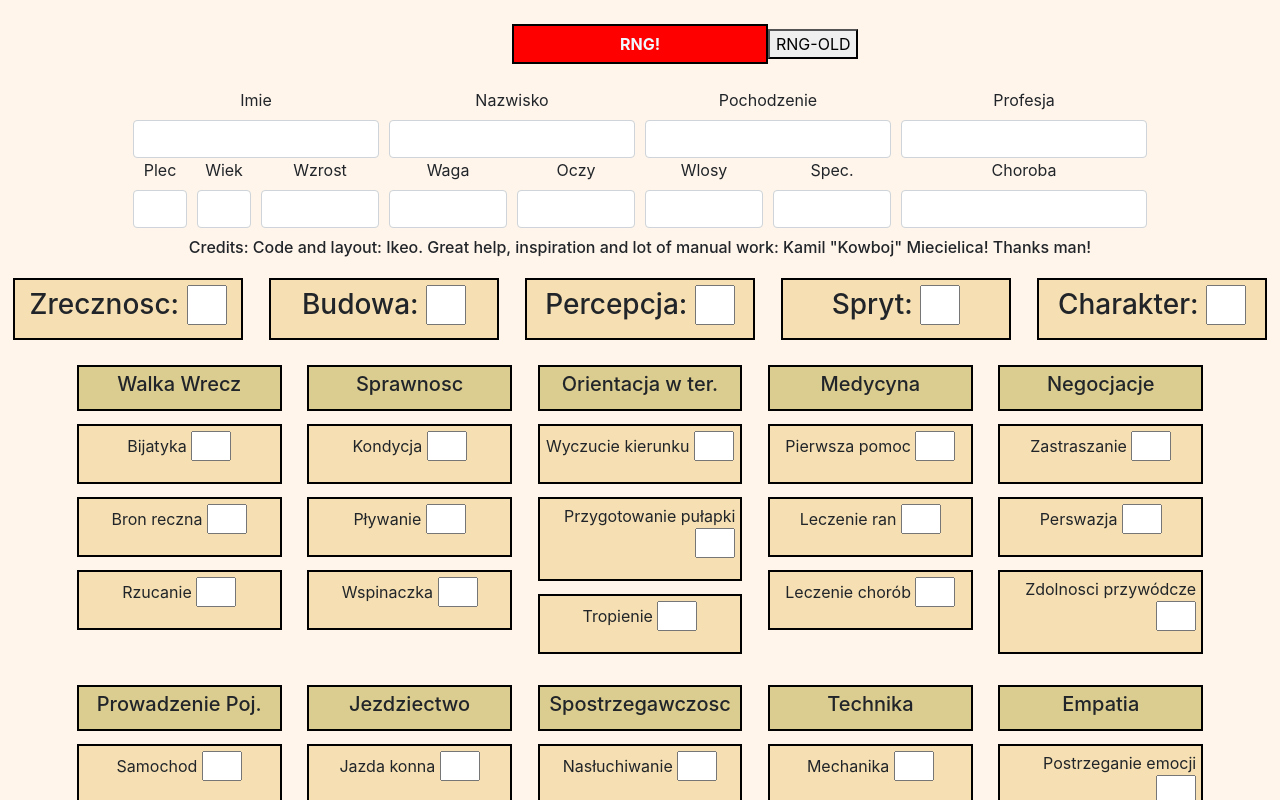
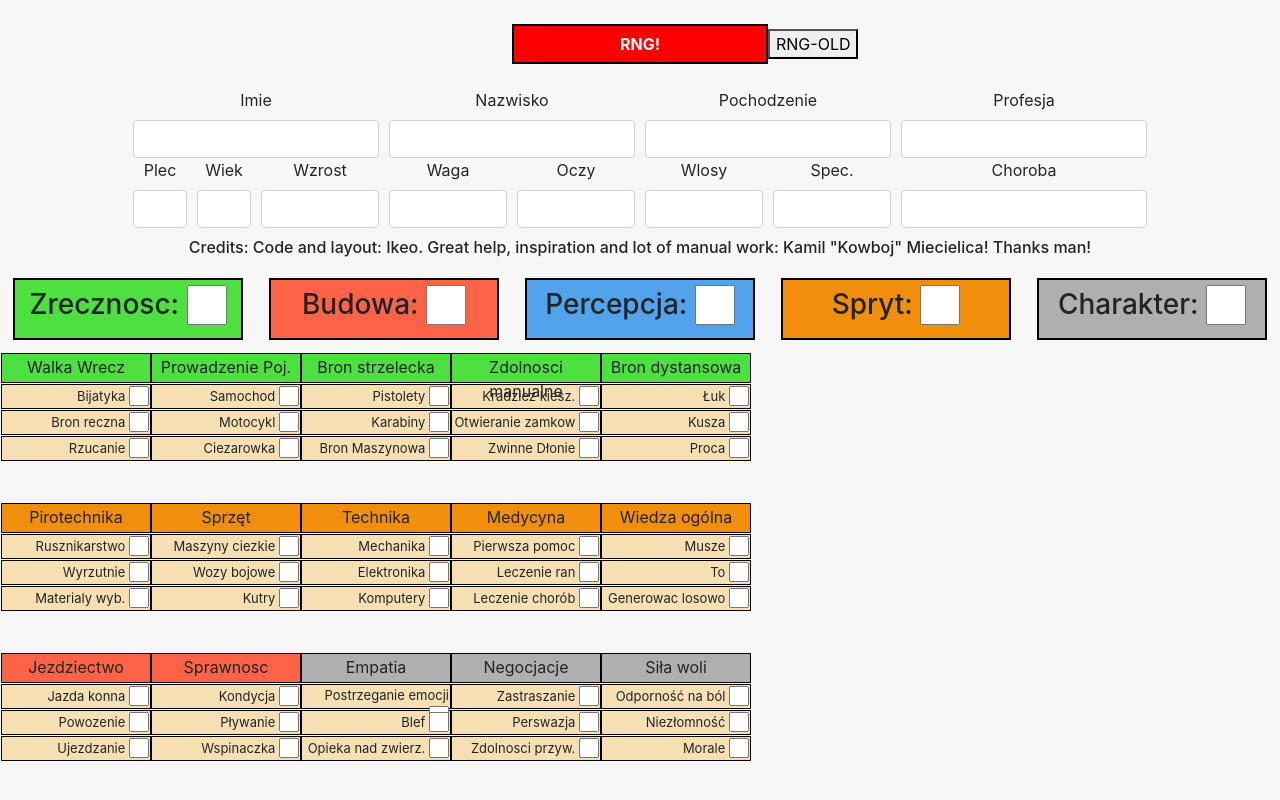
Before and after one commit to IkeoMajesty/nscs, a React (Create React App) app: page / in a window 1280 px wide. Shown: the top 800 px of the page. Built offline with nearby package versions, Linux system fonts and the light colour scheme.

Commit message:
Color coded CSS

```diff
--- a/src/App.css
+++ b/src/App.css
@@ -32,53 +32,144 @@
   }
 }
 
-.statyContener{
+.statyContenerZr{
   text-align: center;
   display: flexbox;
-  justify-items: center;
-  align-items: center;
+
   width: 18vw;
 
   padding: 5px;
   margin: 1vw;
-  background-color: #f6e0b3;
+  background-color: rgb(77, 224, 64);
   border: 2px solid black;
 }
+.statyContenerBu{
+  text-align: center;
+  display: flexbox;
+
+  width: 18vw;
+
+  padding: 5px;
+  margin: 1vw;
+  background-color: tomato;
+  border: 2px solid black;
+}
+.statyContenerPr{
+  text-align: center;
+  display: flexbox;
+
+  width: 18vw;
+
+  padding: 5px;
+  margin: 1vw;
+  background-color: rgb(82, 162, 236);
+  border: 2px solid black;
+}
+.statyContenerSp{
+  text-align: center;
+  display: flexbox;
+
+  width: 18vw;
+
+  padding: 5px;
+  margin: 1vw;
+  background-color: #f18e0b;
+  border: 2px solid black;
+}
+.statyContenerCh{
+  text-align: center;
+  display: flexbox;
+
+  width: 18vw;
+
+  padding: 5px;
+  margin: 1vw;
+  background-color: #afafaf;
+  border: 2px solid black;
+}
+
 
 .skillContener{
   text-align: end;
   display: flexbox;
-  justify-items: center;
-  align-items: center;
+  font-size: small;
+  height: 25px;
+  width: 150px;
+  padding:1px;
+  margin: 1px;
+  background-color: #f6e0b3;
+  border: 1px solid black;
+}
+.skillContenerTZr{
+  text-align: center;
+  display: flexbox;
 
+  height: 30px;
+  width: 150px;
+  padding: 1px;
+  margin: 1px;
+  background-color:rgb(77, 224, 64);
+  border: 1px solid black;
+}
+.skillContenerTBu{
+  text-align: center;
+  display: flexbox;
 
-  padding: 5px;
-  margin: 1vw;
-  background-color: #f6e0b3;
-  border: 2px solid black;
+  height: 30px;
+  width: 150px;
+  padding: 1px;
+  margin: 1px;
+  background-color: Tomato;
+  border: 1px solid black;
 }
-.skillContenerT{
-  text-align: end;
+.skillContenerTPr{
+  text-align: center;
   display: flexbox;
-  justify-items: center;
-  align-items: center;
 
+  height: 30px;
+  width: 150px;
+  padding: 1px;
+  margin: 1px;
+  background-color:rgb(82, 162, 236);
+  border: 1px solid black;
+}
+.skillContenerTSp{
+  text-align: center;
+  display: flexbox;
 
-  padding: 5px;
-  margin: 1vw;
-  background-color:#dbcc8f;
-  border: 2px solid black;
+  height: 30px;
+  width: 150px;
+  padding: 1px;
+  margin: 1px;
+  background-color:#f18e0b;
+  border: 1px solid black;
 }
-h5{
+.skillContenerTCh{
+  text-align: center;
+  display: flexbox;
+
+  height: 30px;
+  width: 150px;
+  padding: 1px;
+  margin: 1px;
+  background-color:#afafaf;
+  border: 1px solid black;
+}
+h7{
   text-align: center;
 
 }
 .skillWrap{
-  height: 40vh;
-  width: 18vw;
+  height: 100px;
+  width: 150px;
 }
 .statInput{
   width: 40px;
+}
+.statInputS{
+  width: 20px;
+  height: 20px;
+  margin-bottom: 2px;
 }
 .longText {
   width: 20vw;
@@ -107,7 +198,9 @@ h5{
 }
 .dataHeaderSk{
   display: flex;
-  justify-content: center;
+  justify-items: auto;
+  height: 150px;
+  width: 75%;
 }
 
 .buttonRng{
@@ -126,3 +219,7 @@ h6{
   text-align: center;
   padding-top: 10px;
 }
+
+.skillsGrid{
+  width: 75vw;
+}
--- a/src/App.js
+++ b/src/App.js
@@ -160,8 +160,9 @@ class App extends Component {
        </div>
        <h6>Credits: Code and layout: Ikeo. Great help, inspiration and lot of manual work: Kamil "Kowboj" Miecielica! Thanks man!</h6>
        <StatLine bu={this.state.basic.bu} zr={this.state.basic.zr} sp={this.state.basic.sp} pr={this.state.basic.pr} ch={this.state.basic.ch}/>
-       <SkillsGrid skills={this.state.skills} />
-
+       <div className="skillsGrid">
+       <SkillsGrid  skills={this.state.skills} />
+       </div>
       </div>
 
     );
--- a/src/Skills.js
+++ b/src/Skills.js
@@ -6,10 +6,10 @@ const skills = (props)=> {
 if (props.nameM){
     skillsToRender =
          (<div className="skillWrap">
-         <div className="skillContenerT"><h5>  {props.nameM}  </h5></div>
-         <div className="skillContener"><p>  {props.name1}  <input className="statInput" defaultValue={props.value1} /></p></div>
-         <div className="skillContener"><p>  {props.name2}  <input className="statInput" defaultValue={props.value2} /></p></div>
-         <div className="skillContener"><p>  {props.name3}  <input className="statInput" defaultValue={props.value3} /></p></div>
+         <div className={props.style}><h7>  {props.nameM}  </h7></div>
+         <div className="skillContener"><p>  {props.name1}  <input className="statInputS" defaultValue={props.value1} /></p></div>
+         <div className="skillContener"><p>  {props.name2}  <input className="statInputS" defaultValue={props.value2} /></p></div>
+         <div className="skillContener"><p>  {props.name3}  <input className="statInputS" defaultValue={props.value3} /></p></div>
         </div>)
 
 }
--- a/src/SkillsGrid.js
+++ b/src/SkillsGrid.js
@@ -6,40 +6,37 @@ const skillsGrid = (props)=> {
     return (
     <div>
         <div className="dataHeaderSk">
-            <Skills nameM="Walka Wrecz" name1="Bijatyka" name2="Bron reczna" name3="Rzucanie" value1={props.skills.bijatyka} value2={props.skills.bronReczna} value3={props.skills.rzucanie} />
-            <Skills nameM="Sprawnosc" name1="Kondycja" name2="Pływanie" name3="Wspinaczka" value1={props.skills.kondycja} value2={props.skills.plywanie} value3={props.skills.wspinaczka} />
-            <Skills nameM="Orientacja w ter." name1="Wyczucie kierunku" name2="Przygotowanie pułapki" name3="Tropienie" value1={props.skills.wyczucieKierunku} value2={props.skills.przygotowaniePulapki} value3={props.skills.tropienie} />
-            <Skills nameM="Medycyna" name1="Pierwsza pomoc" name2="Leczenie ran" name3="Leczenie chorób" value1={props.skills.pierwszaPomoc} value2={props.skills.leczenieRan} value3={props.skills.leczenieChorob} />
-            <Skills nameM="Negocjacje" name1="Zastraszanie" name2="Perswazja" name3="Zdolnosci przywódcze" value1={props.skills.zastraszanie} value2={props.skills.perswazja} value3={props.skills.zdolnosciPrzywodcze} />
+            <Skills style="skillContenerTZr" nameM="Walka Wrecz" name1="Bijatyka" name2="Bron reczna" name3="Rzucanie" value1={props.skills.bijatyka} value2={props.skills.bronReczna} value3={props.skills.rzucanie} />
+            <Skills style="skillContenerTZr" nameM="Prowadzenie Poj." name1="Samochod" name2="Motocykl" name3="Ciezarowka" value1={props.skills.samochod} value2={props.skills.motocykl} value3={props.skills.ciezarowka} />
+            <Skills style="skillContenerTZr" nameM="Bron strzelecka" name1="Pistolety" name2="Karabiny" name3="Bron Maszynowa" value1={props.skills.pistolety} value2={props.skills.karabiny} value3={props.skills.bronMaszynowa} />
+            <Skills style="skillContenerTZr" nameM="Zdolnosci manualne" name1="Kradziez kiesz." name2="Otwieranie zamkow" name3="Zwinne Dłonie" value1={props.skills.kradziezKieszonkowa} value2={props.skills.otwieranieZamkow} value3={props.skills.zwinneDlonie} />
+            <Skills style="skillContenerTZr" nameM="Bron dystansowa" name1="Łuk" name2="Kusza" name3="Proca" value1={props.skills.luk} value2={props.skills.kusza} value3={props.skills.proca} />
+
+
         </div>
         <div className="dataHeaderSk">
-            <Skills nameM="Prowadzenie Poj." name1="Samochod" name2="Motocykl" name3="Ciezarowka" value1={props.skills.samochod} value2={props.skills.motocykl} value3={props.skills.ciezarowka} />
-            <Skills nameM="Jezdziectwo" name1="Jazda konna" name2="Powozenie" name3="Ujezdzanie" value1={props.skills.jazdaKonna} value2={props.skills.powozenie} value3={props.skills.ujezdzanie} />
-            <Skills nameM="Spostrzegawczosc" name1="Nasłuchiwanie" name2="Wypatrywanie" name3="Czujność" value1={props.skills.nasluchiwanie} value2={props.skills.wypatrywanie} value3={props.skills.czujnosc} />
-            <Skills nameM="Technika" name1="Mechanika" name2="Elektronika" name3="Komputery" value1={props.skills.mechanika} value2={props.skills.elektronika} value3={props.skills.komputery} />
-            <Skills nameM="Empatia" name1="Postrzeganie emocji" name2="Blef" name3="Opieka nad zwierz." value1={props.skills.postrzeganieEmocji} value2={props.skills.blef} value3={props.skills.opiekaNadZwierzetami} />
+            <Skills style="skillContenerTSp" nameM="Pirotechnika" name1="Rusznikarstwo" name2="Wyrzutnie" name3="Materialy wyb." value1={props.skills.rusznikarstwo} value2={props.skills.wyrzutnie} value3={props.skills.materialyWybuchowe} />
+            <Skills style="skillContenerTSp" nameM="Sprzęt" name1="Maszyny ciezkie" name2="Wozy bojowe" name3="Kutry" value1={props.skills.maszynyCiezkie} value2={props.skills.wozyBojowe} value3={props.skills.kutry} />
+            <Skills style="skillContenerTSp" nameM="Technika" name1="Mechanika" name2="Elektronika" name3="Komputery" value1={props.skills.mechanika} value2={props.skills.elektronika} value3={props.skills.komputery} />
+            <Skills style="skillContenerTSp" nameM="Medycyna" name1="Pierwsza pomoc" name2="Leczenie ran" name3="Leczenie chorób" value1={props.skills.pierwszaPomoc} value2={props.skills.leczenieRan} value3={props.skills.leczenieChorob} />
+            <Skills style="skillContenerTSp" nameM="Wiedza ogólna" name1="Musze" name2="To" name3="Generowac losowo"  />
         </div>
         <div className="dataHeaderSk">
-            <Skills nameM="Zdolnosci manualne" name1="Kradziez kieszonkowa" name2="Otwieranie zamkow" name3="Zwinne Dłonie" value1={props.skills.kradziezKieszonkowa} value2={props.skills.otwieranieZamkow} value3={props.skills.zwinneDlonie} />
-            <Skills nameM="" name1=""name2=""name3=""  />
-            <Skills nameM="Kamuflaz" name1="Skradanie sie" name2="Ukrywanie sie" name3="Maskowanie" value1={props.skills.skradanieSie} value2={props.skills.ukrywanieSie} value3={props.skills.maskowanie} />
-            <Skills nameM="Wiedza ogólna" name1="Musze" name2="To" name3="Generowac losowo"  />
-            <Skills nameM="Siła woli" name1="Odporność na ból" name2="Niezłomność" name3="Morale" value1={props.skills.odpornoscNaBol} value2={props.skills.niezlomnosc} value3={props.skills.morale} />
+            <Skills style="skillContenerTBu" nameM="Jezdziectwo" name1="Jazda konna" name2="Powozenie" name3="Ujezdzanie" value1={props.skills.jazdaKonna} value2={props.skills.powozenie} value3={props.skills.ujezdzanie} />
+            <Skills style="skillContenerTBu" nameM="Sprawnosc" name1="Kondycja" name2="Pływanie" name3="Wspinaczka" value1={props.skills.kondycja} value2={props.skills.plywanie} value3={props.skills.wspinaczka} />
+            <Skills style="skillContenerTCh" nameM="Empatia" name1="Postrzeganie emocji" name2="Blef" name3="Opieka nad zwierz." value1={props.skills.postrzeganieEmocji} value2={props.skills.blef} value3={props.skills.opiekaNadZwierzetami} />
+            <Skills style="skillContenerTCh" nameM="Negocjacje" name1="Zastraszanie" name2="Perswazja" name3="Zdolnosci przyw." value1={props.skills.zastraszanie} value2={props.skills.perswazja} value3={props.skills.zdolnosciPrzywodcze} />
+            <Skills style="skillContenerTCh" nameM="Siła woli" name1="Odporność na ból" name2="Niezłomność" name3="Morale" value1={props.skills.odpornoscNaBol} value2={props.skills.niezlomnosc} value3={props.skills.morale} />
         </div>
         <div className="dataHeaderSk">
-            <Skills nameM="Bron strzelecka" name1="Pistolety" name2="Karabiny" name3="Bron Maszynowa" value1={props.skills.pistolety} value2={props.skills.karabiny} value3={props.skills.bronMaszynowa} />
-            <Skills nameM="" name1=""name2=""name3=""  />
-            <Skills nameM="Przetrwanie" name1="Łowiectwo" name2="Znajomość terenu" name3="Zdobywanie wody" value1={props.skills.lowiectwo} value2={props.skills.znajomoscTerenu} value3={props.skills.zdobywanieWody} />
-            <Skills nameM="Sprzęt" name1="Maszyny ciezkie" name2="Wozy bojowe" name3="Kutry" value1={props.skills.maszynyCiezkie} value2={props.skills.wozyBojowe} value3={props.skills.kutry} />
-            <Skills nameM="" name1=""name2=""name3="" />
+            <Skills style="skillContenerTPr" nameM="Spostrzegawczosc" name1="Nasłuchiwanie" name2="Wypatrywanie" name3="Czujność" value1={props.skills.nasluchiwanie} value2={props.skills.wypatrywanie} value3={props.skills.czujnosc} />
+            <Skills style="skillContenerTPr" nameM="Orientacja w ter." name1="Wyczucie kierunku" name2="Przygotowanie puł." name3="Tropienie" value1={props.skills.wyczucieKierunku} value2={props.skills.przygotowaniePulapki} value3={props.skills.tropienie} />
+            <Skills style="skillContenerTPr" nameM="Kamuflaz" name1="Skradanie sie" name2="Ukrywanie sie" name3="Maskowanie" value1={props.skills.skradanieSie} value2={props.skills.ukrywanieSie} value3={props.skills.maskowanie} />
+            <Skills style="skillContenerTPr" nameM="Przetrwanie" name1="Łowiectwo" name2="Znajomość terenu" name3="Zdobywanie wody" value1={props.skills.lowiectwo} value2={props.skills.znajomoscTerenu} value3={props.skills.zdobywanieWody} />
+
+
         </div>
-        <div className="dataHeaderSk">
-            <Skills nameM="Bron dystansowa" name1="Łuk" name2="Kusza" name3="Proca" value1={props.skills.luk} value2={props.skills.kusza} value3={props.skills.proca} />
-            <Skills nameM="" name1=""name2=""name3="" />
-            <Skills nameM="" name1=""name2=""name3="" />
-            <Skills nameM="Pirotechnika" name1="Rusznikarstwo" name2="Wyrzutnie" name3="Materialy wybuchowe" value1={props.skills.rusznikarstwo} value2={props.skills.wyrzutnie} value3={props.skills.materialyWybuchowe} />
-            <Skills nameM="" name1=""name2=""name3=""  />
-        </div>
+
 
     </div>
     )}
--- a/src/StatLine.js
+++ b/src/StatLine.js
@@ -5,11 +5,11 @@ const statLine = (props)=> {
 
     return (
         <div className="dataHeader">
-        <Staty name="Zrecznosc" value={props.zr} />
-        <Staty name="Budowa" value={props.bu} />
-        <Staty name="Percepcja" value={props.pr} />
-        <Staty name="Spryt" value={props.sp} />
-        <Staty name="Charakter" value={props.ch} />
+        <Staty style="statyContenerZr" name="Zrecznosc" value={props.zr} />
+        <Staty style="statyContenerBu" name="Budowa" value={props.bu} />
+        <Staty style="statyContenerPr" name="Percepcja" value={props.pr} />
+        <Staty style="statyContenerSp" name="Spryt" value={props.sp} />
+        <Staty style="statyContenerCh" name="Charakter" value={props.ch} />
         </div>
 
     )}
--- a/src/Staty.js
+++ b/src/Staty.js
@@ -3,7 +3,7 @@ import React from 'react';
 const staty = (props)=> {
 
     return (
-        <div className="statyContener">
+        <div className={props.style}>
          <h3>  {props.name}: <input className="statInput" defaultValue={props.value} />  </h3>
         </div>
     )}
--- a/src/index.css
+++ b/src/index.css
@@ -13,5 +13,5 @@ code {
     monospace;
 }
 .bgc{
-  background-color: #fff5eb;
+  background-color: #f7f7f7;
 }
```
